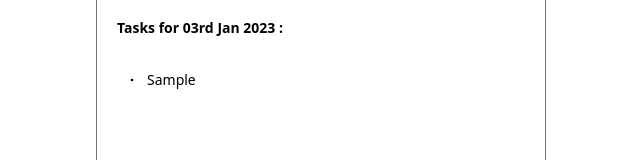
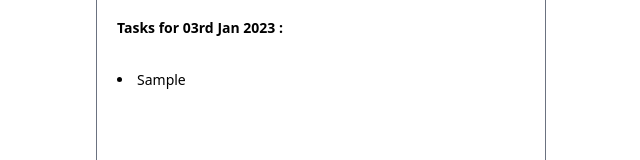
Before and after one commit to sankethsura/Expertia-AI-Junior-Dev-FullStack-Assignment, a Next.js app: page /dashboard in a window 1280 px wide. Both pictures are taken after typing "Sample" into the empty fields and a click on the button "Add new Task". Shown: the part 231-391 px from the top of the page, without its empty margins (319-959 px from the left). Built offline with nearby package versions, Linux system fonts and the light colour scheme.

Commit message:
last one

```diff
--- a/pages/dashboard.js
+++ b/pages/dashboard.js
@@ -67,10 +67,8 @@ const Dashboard = (props) => {
           {tasks.map((e, i) => {
             return (
               <div key={i} className="flex justify-start items-center text-sm">
-                <div className="px-2">
-                  <BsDot />
-                </div>
-                <div>{e}</div>
+
+                <li className="">{ e}</li>
               </div>
             );
           })}
```
